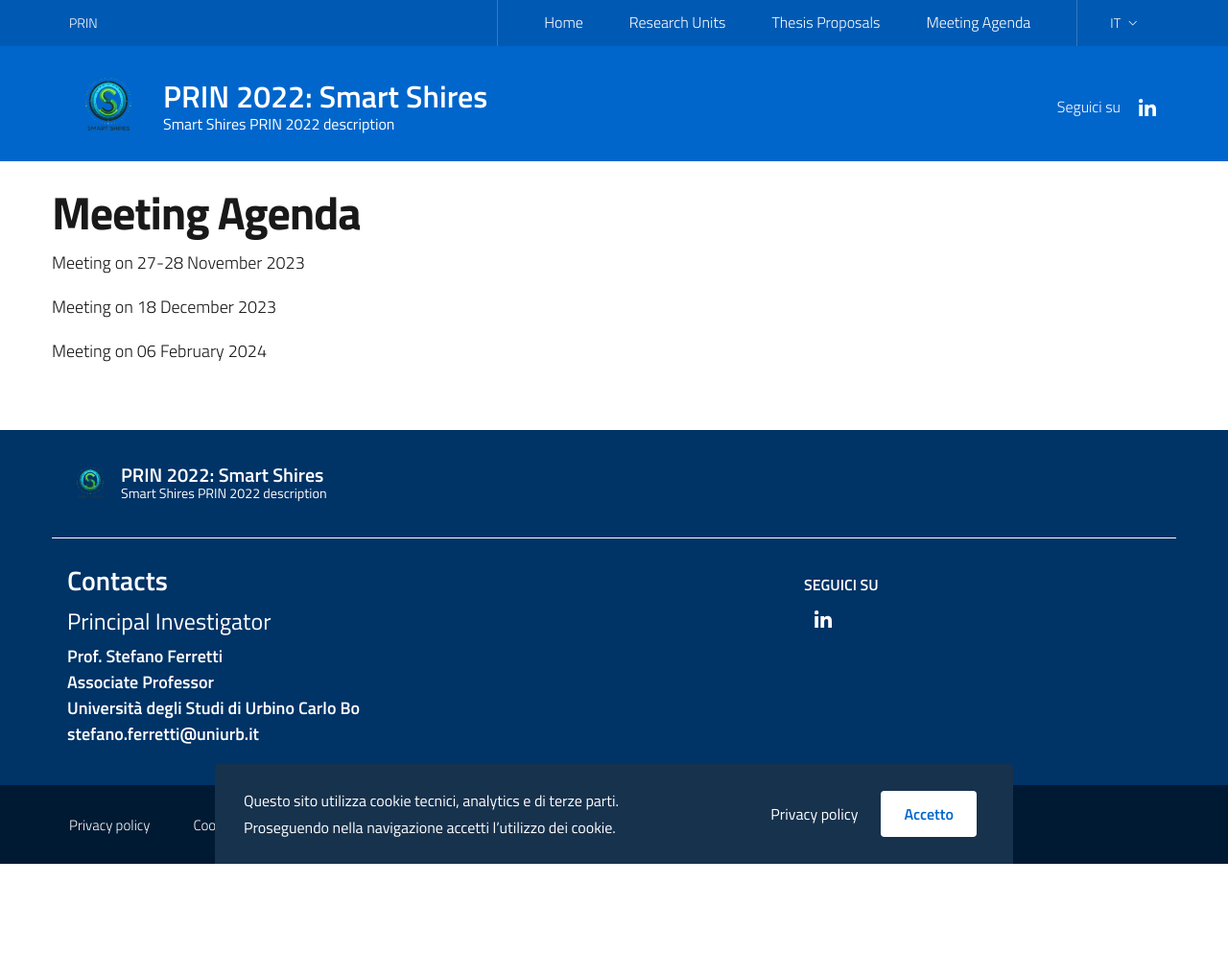
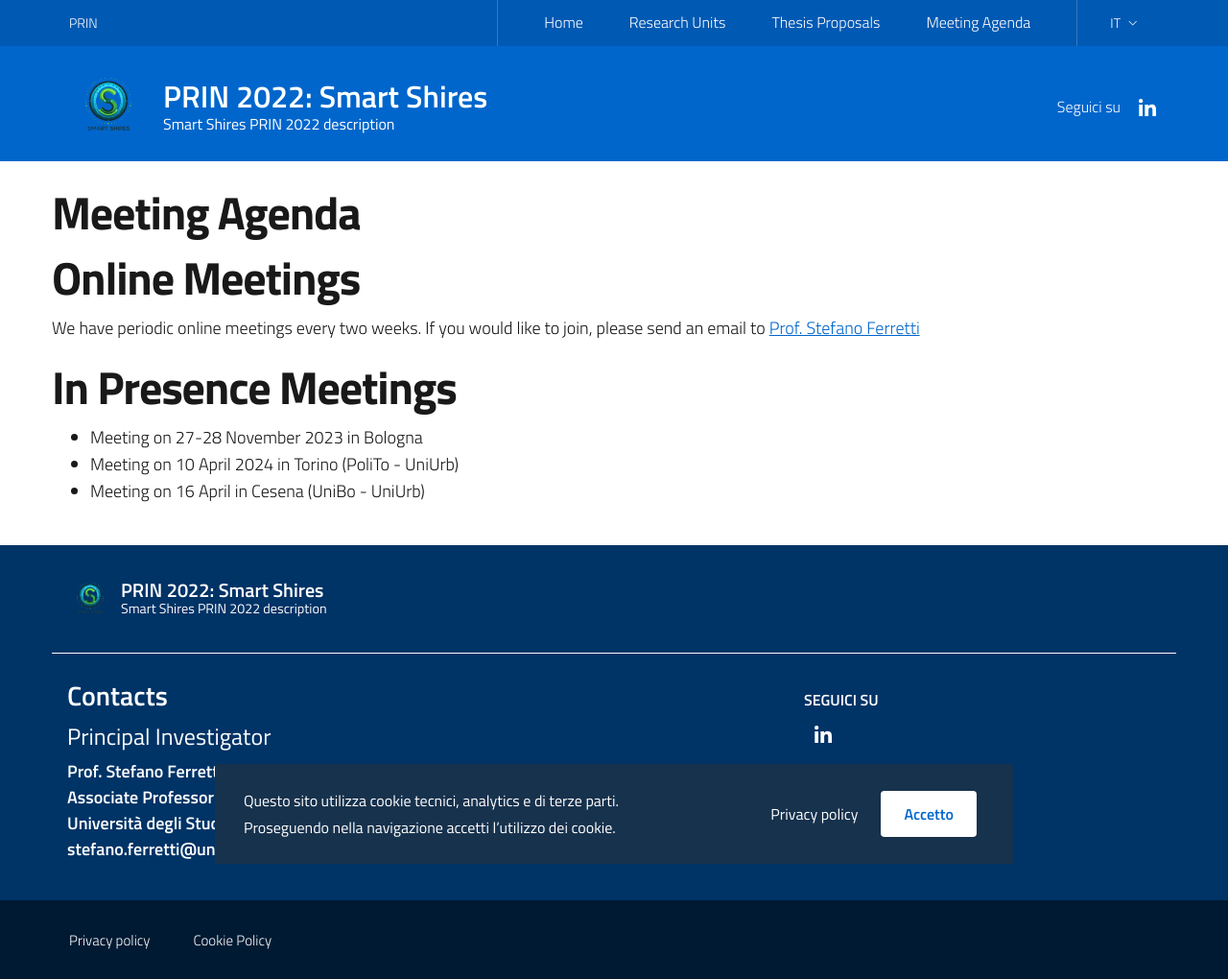
Before and after one commit to smartshires/smartshires.github.io, a Jekyll site: the page built from it/meeting-agenda.md, in a window 1280 px wide. Shown: the whole page at 96% size. Built offline with Jekyll 4.4.1, drawn with Linux system fonts in a browser that asks for light colours; before the commit the page ends 900 px from its top, so only the background shows below that.

Commit message:
meetings updated

```diff
--- a/it/meeting-agenda.md
+++ b/it/meeting-agenda.md
@@ -6,8 +6,12 @@ ref: meeting-agenda
 permalink: /it/meeting-agenda
 ---
 
-Meeting on 27-28 November 2023
+# Online Meetings
 
-Meeting on 18 December 2023
+We have periodic online meetings every two weeks. If you would like to join, please send an email to [Prof. Stefano Ferretti](mailto:stefano.ferretti@uniurb.it)
 
-Meeting on 06 February 2024
+# In Presence Meetings
+
+- Meeting on 27-28 November 2023 in Bologna
+- Meeting on 10 April 2024 in Torino (PoliTo - UniUrb)
+- Meeting on 16 April in Cesena (UniBo - UniUrb)
```
